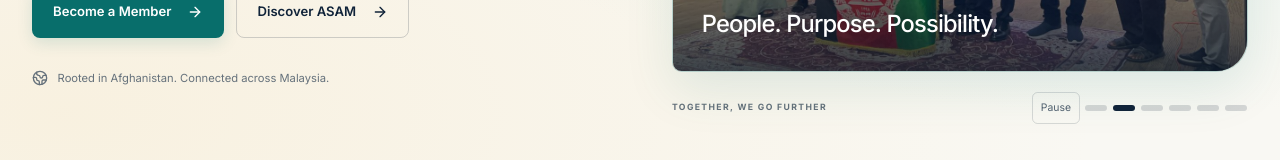
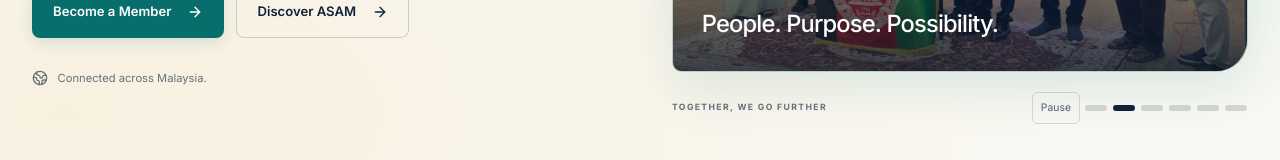
Before and after one commit to milad-nextgencoder/asam-malaysia, a Next.js app: page / in a window 1280 px wide. Shown: the part 454-614 px from the top of the page. Built offline with nearby package versions, Linux system fonts and the light colour scheme; no server answers; the database is empty; a web font is replaced by a local one.

Commit message:
Shorten homepage footnote to Connected across Malaysia

```diff
--- a/app/page.tsx
+++ b/app/page.tsx
@@ -142,7 +142,7 @@ export default function Home() {
                 <Link href={sectionHref('hero', 'button_url', '/membership')} className="asam-button asam-button-primary">{sectionValue('hero', 'button_text', 'Become a Member')}<ArrowRight className="h-4 w-4" /></Link>
                 <Link href={sectionHref('hero', 'secondary_button_url', '/about')} className="asam-button asam-button-outline">{sectionValue('hero', 'secondary_button_text', 'Discover ASAM')}<ArrowRight className="h-4 w-4" /></Link>
               </div>
-              <div className="asam-hero-footnote"><Globe2 className="h-4 w-4" /><span>Rooted in Afghanistan. Connected across Malaysia.</span></div>
+              <div className="asam-hero-footnote"><Globe2 className="h-4 w-4" /><span>Connected across Malaysia.</span></div>
             </div>
             <div className="asam-hero-visual">
               <div className="asam-photo-frame">
```
